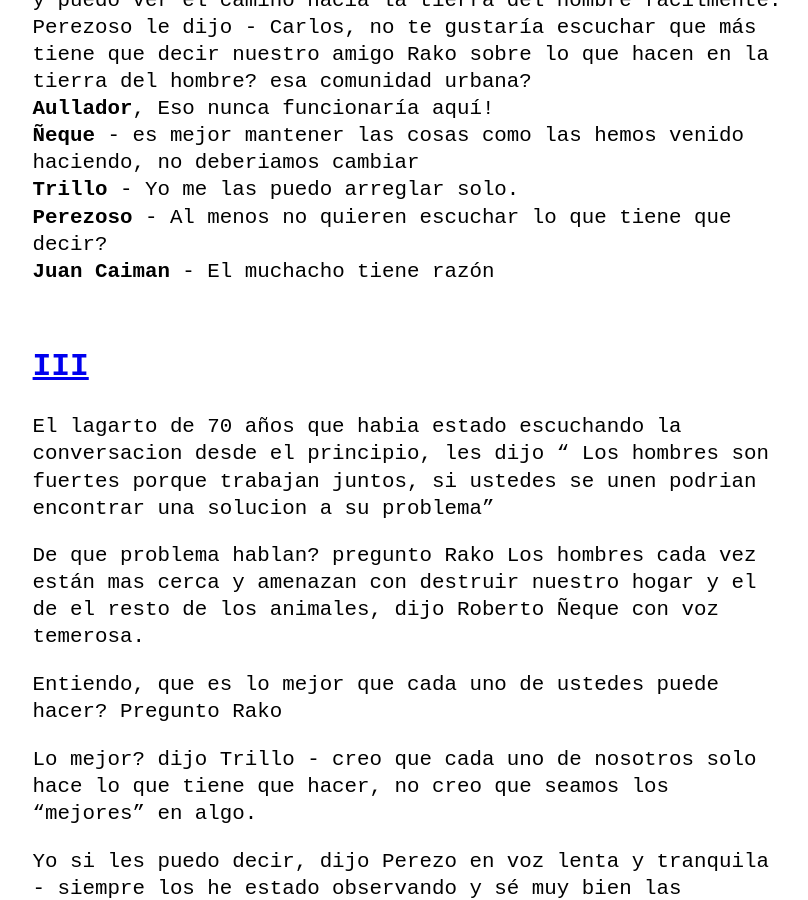
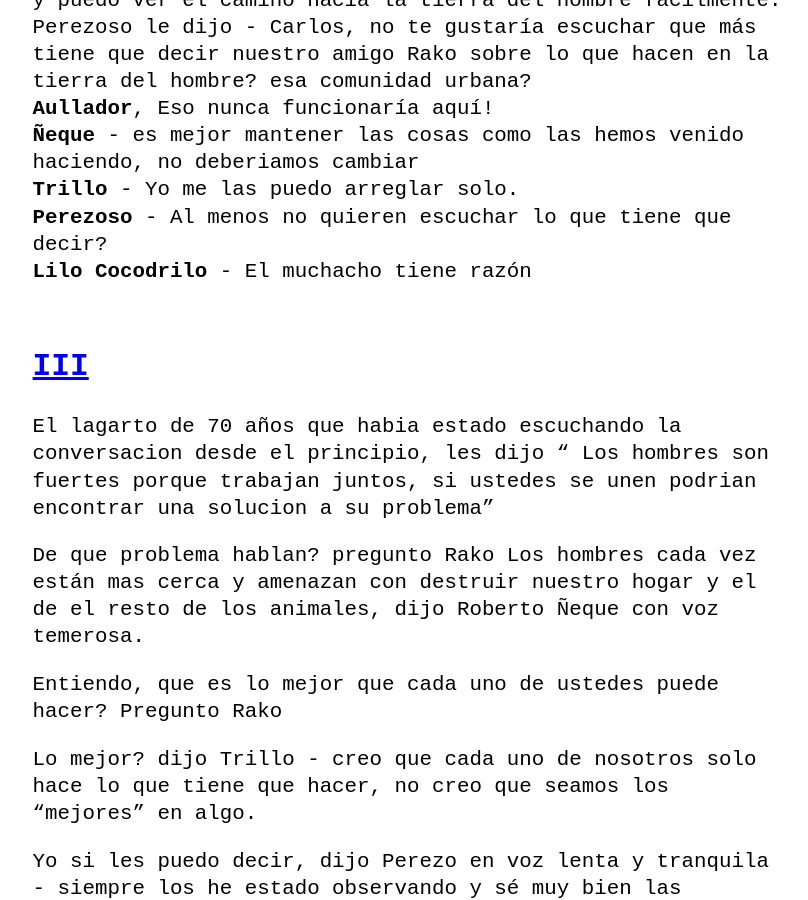
Before and after one commit to petesect18/writeups, a Jekyll site: the page built from _posts/2021-03-29-Cuentov1.0.md, in a window 1280 px wide and 900 px high, scrolled down 2840 px. Shown: the whole window, without its empty margins (233-1041 px from the left). Built offline with Jekyll 4.4.1, drawn with Linux system fonts in a browser that asks for light colours.

Commit message:
Update 2021-03-29-Cuentov1.0.md

```diff
--- a/_posts/2021-03-29-Cuentov1.0.md
+++ b/_posts/2021-03-29-Cuentov1.0.md
@@ -45,7 +45,7 @@ Perezoso le dijo - Carlos, no te gustaría escuchar que más tiene que decir nue
 **Ñeque** - es mejor mantener las cosas como las hemos venido haciendo, no deberiamos cambiar
 **Trillo** - Yo me las puedo arreglar solo.
 **Perezoso** - Al menos no quieren escuchar lo que tiene que decir?
-**Juan Caiman** - El muchacho tiene razón
+**Lilo Cocodrilo** - El muchacho tiene razón
 
 ## [III](#the-middle2)
 
```
